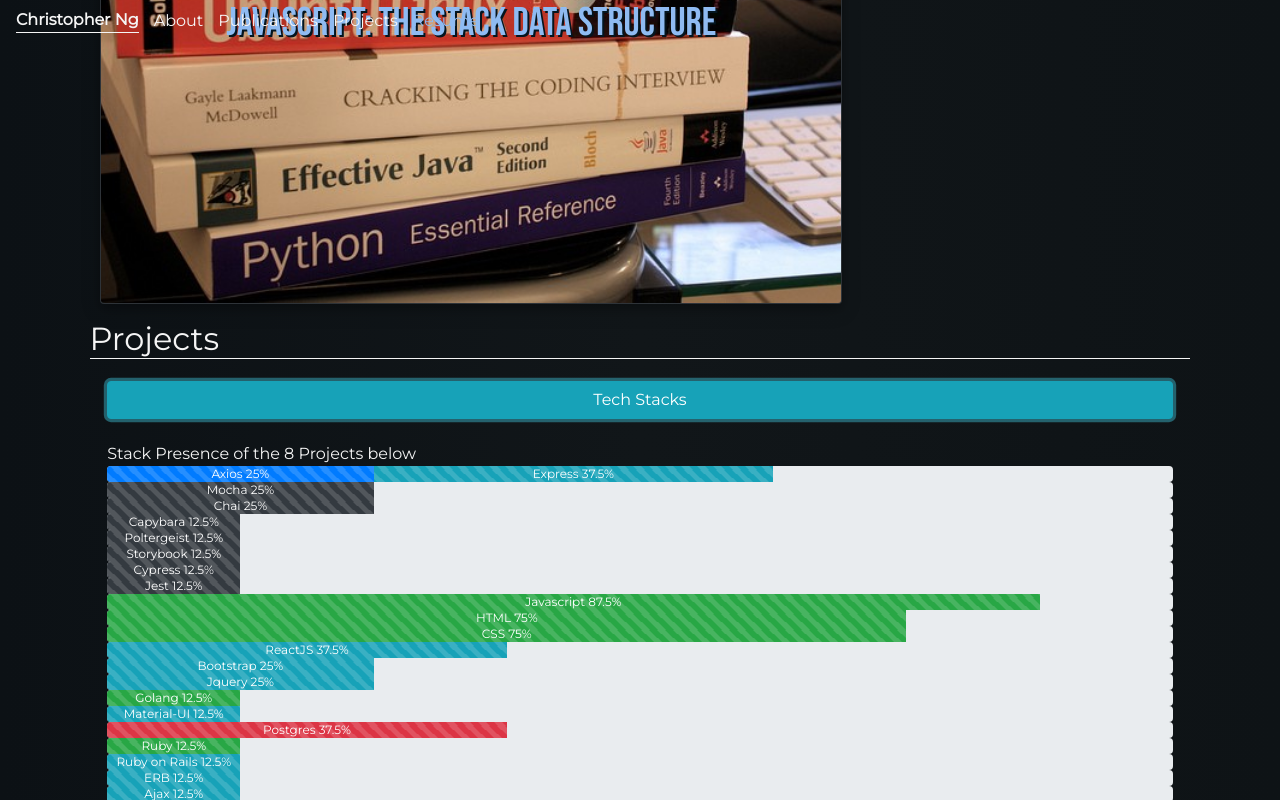
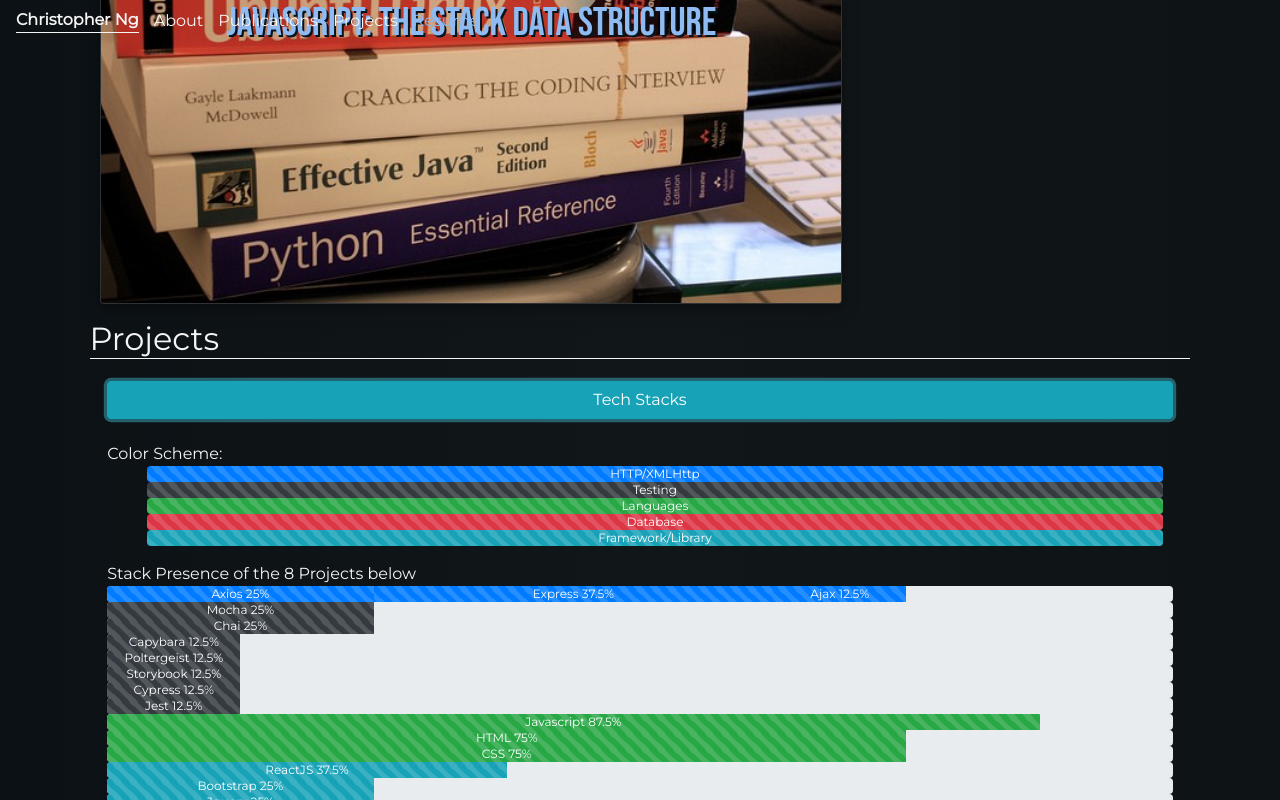
Before and after one commit to ChrisnNg/Ng, a React (Create React App) app: page / in a window 1280 px wide. Both pictures are taken after a click on the button "Tech Stacks". Shown: the part 2238-3038 px from the top of the page. Built offline with nearby package versions, Linux system fonts and the light colour scheme.

Commit message:
add legend

```diff
--- a/src/App.css
+++ b/src/App.css
@@ -91,3 +91,13 @@
   margin: 2%;
   width: 96% !important;
 }
+
+/* basic positioning */
+.legend { list-style: none; }
+.legend li {  margin-right: 10px; }
+.legend span { border: 1px solid #ccc; float: left; width: 12px; height: 12px; margin: 2px; }
+/* your colors */
+.legend .superawesome { background-color: #ff00ff; }
+.legend .awesome { background-color: #00ffff; }
+.legend .kindaawesome { background-color: #0000ff; }
+.legend .notawesome { background-color: #000000; }
--- a/src/App.js
+++ b/src/App.js
@@ -87,10 +87,16 @@
         />
         <ProgressBar
           animated
-          variant={"info"}
+          variant={"primary"}
           now={(stackCount["Express"] / projects.length) * 100}
           label={`${"Express"} ${(stackCount["Express"] / projects.length) *
             100}%`}
+        />
+        <ProgressBar
+          animated
+          variant={"primary"}
+          now={(stackCount["Ajax"] / projects.length) * 100}
+          label={`${"Ajax"} ${(stackCount["Ajax"] / projects.length) * 100}%`}
         />
       </ProgressBar>
     );
@@ -148,6 +154,7 @@
     [
       "Axios",
       "Express",
+      "Ajax",
       "Mocha",
       "Chai",
       "Capybara",
@@ -658,6 +665,49 @@
             Tech Stacks
           </Button>
           <section className={show}>
+            Color Scheme:
+            <ul class="legend">
+              <li>
+                <ProgressBar
+                  animated
+                  variant={"primary"}
+                  now={100}
+                  label={`HTTP/XMLHttp`}
+                />
+              </li>
+              <li>
+                <ProgressBar
+                  animated
+                  variant={"dark"}
+                  now={100}
+                  label={`Testing`}
+                />
+              </li>
+              <li>
+                <ProgressBar
+                  animated
+                  variant={"success"}
+                  now={100}
+                  label={`Languages`}
+                />
+              </li>
+              <li>
+                <ProgressBar
+                  animated
+                  variant={"danger"}
+                  now={100}
+                  label={`Database`}
+                />
+              </li>
+              <li>
+                <ProgressBar
+                  animated
+                  variant={"info"}
+                  now={100}
+                  label={`Framework/Library`}
+                />
+              </li>
+            </ul>
             Stack Presence of the {projects.length} Projects below
             {progressStack(projects)}
           </section>
```
